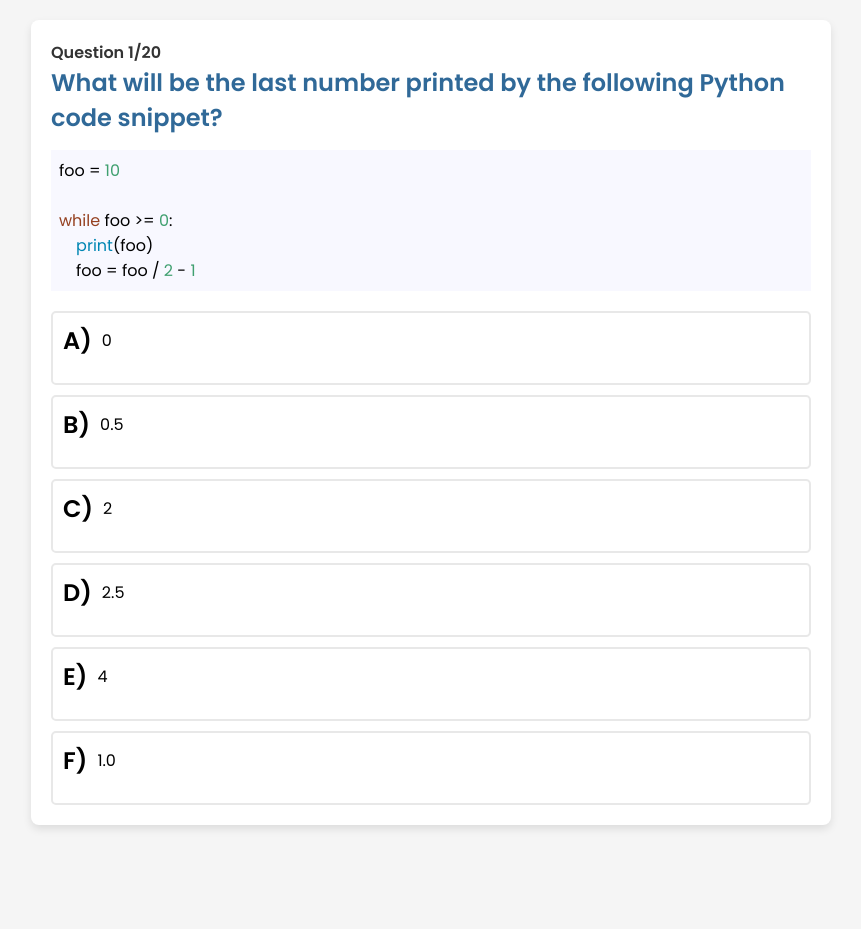
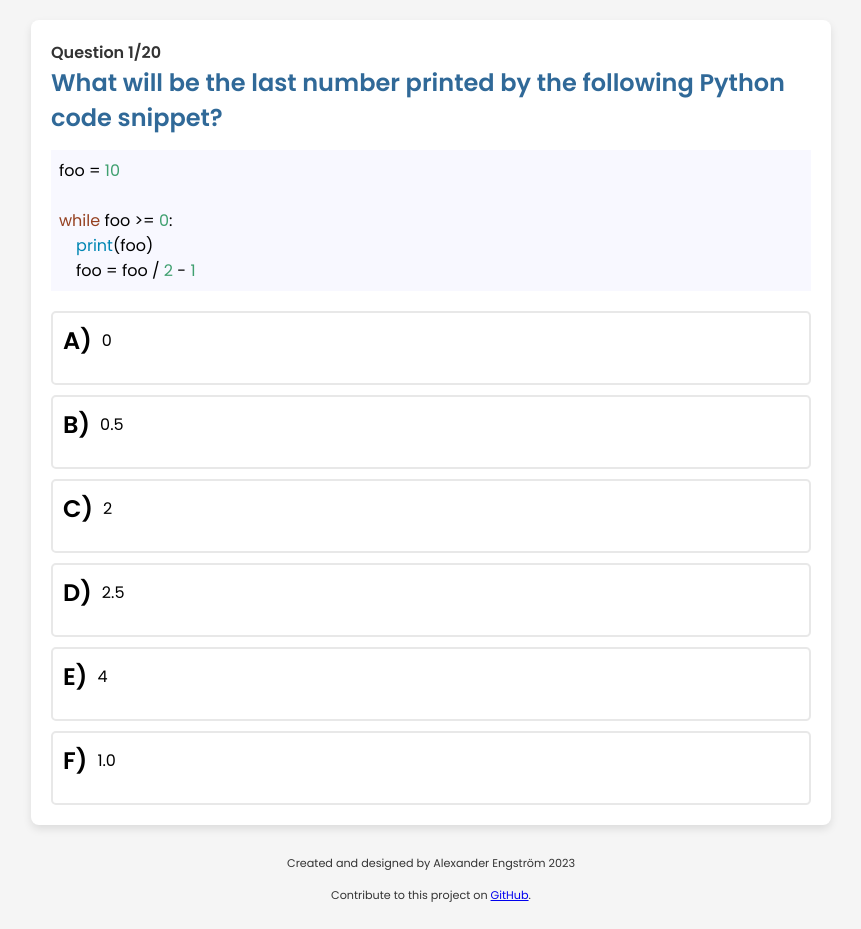
Before and after one commit to alexandengstrom/python-quizzer, a React (Vite) app: page / in a window 1280 px wide. Shown: the whole page, without its empty margins (209-1070 px from the left). Before the commit the page ends 845 px from the top, so only its background shows below. Built offline with nearby package versions, Linux system fonts and the light colour scheme.

Commit message:
Added a footer component

```diff
--- a/src/App.tsx
+++ b/src/App.tsx
@@ -5,6 +5,7 @@ import Options from "./components/Options";
 import Explanation from "./components/Explanation";
 import { questionFetcher } from "./utilities/questionFetcher";
 import Score from "./components/Score";
+import Footer from "./components/Footer";
 
 type QuestionData = {
   difficulty: string;
@@ -125,6 +126,7 @@ function App() {
           </button>
         )}
       </div>
+      <Footer />
     </>
   );
 }
--- /dev/null
+++ b/src/components/Footer.tsx
@@ -0,0 +1,31 @@
+import React from "react";
+
+const Footer: React.FC = () => {
+  return (
+    <footer
+      style={{
+        textAlign: "center",
+        marginTop: "20px",
+        padding: "10px",
+        fontSize: "0.8rem",
+      }}
+    >
+      <div className="footer">
+        <p>Created and designed by Alexander Engström 2023</p>
+        <p>
+          Contribute to this project on{" "}
+          <a
+            href="https://github.com/alexandengstrom/python-quizzer"
+            target="_blank"
+            rel="noopener noreferrer"
+          >
+            GitHub
+          </a>
+          .
+        </p>
+      </div>
+    </footer>
+  );
+};
+
+export default Footer;
--- a/src/index.css
+++ b/src/index.css
@@ -72,6 +72,7 @@ p {
   background-color: var(--button-hover-color);
   color: white;
   border-color: var(--button-hover-color);
+  transform: scale(1.02);
 }
 
 .options-button h3 {
@@ -92,6 +93,16 @@ p {
   box-shadow: 0 4px 8px rgba(0, 0, 0, 0.1);
   border-left: 5px solid;
   border-color: var(--secondary-color);
+  animation: fade-in 1s forwards;
+}
+
+@keyframes fade-in {
+  from {
+    opacity: 0;
+  }
+  to {
+    opacity: 1;
+  }
 }
 
 .button-correct,
@@ -167,9 +178,13 @@ p {
   margin-bottom: 20px;
 }
 
+.footer {
+  font-size: 0.7rem;
+}
+
 @media only screen and (max-width: 600px) {
   .code-snippet {
-    font-size: 0.7rem;
+    font-size: 0.8rem;
   }
 
   .main-container {
```
